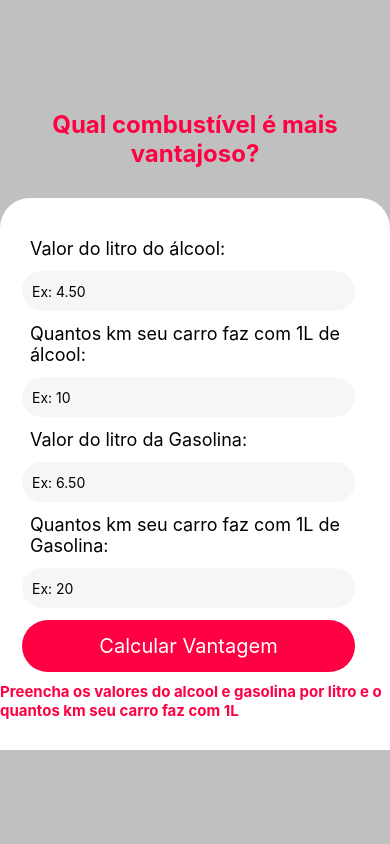
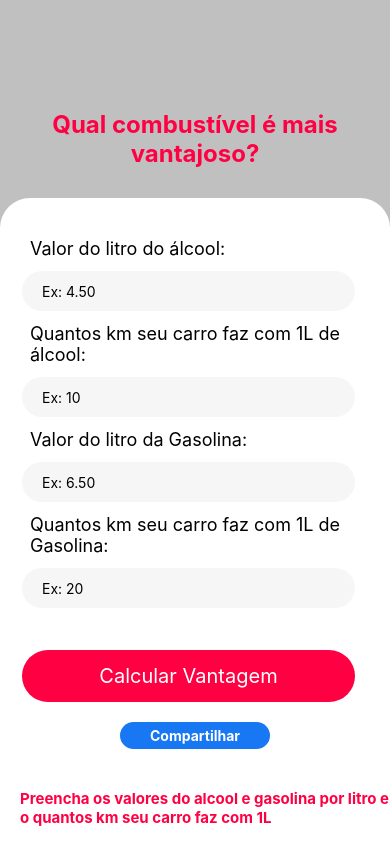
Before and after one commit to Nathalia-Urenha/ReactNative-CalculoCombustivel, a React Native app: screen / in a window 390 px wide. Built offline with nearby package versions, Linux system fonts and the light colour scheme.

Commit message:
Vibração e Compartilhamento

```diff
--- a/App.js
+++ b/App.js
@@ -1,13 +1,15 @@
 import { StatusBar } from "expo-status-bar";
 import React from "react";
-import { StyleSheet, Text, View } from "react-native";
+import { ScrollView, StyleSheet, Text, View } from "react-native";
 import Title from "./src/Title/title";
 import Main from "./src/Main";
 export default function App() {
   return (
     <View style={styles.container}>
-      <Title />
-      <Main />
+      <ScrollView>
+        <Title />
+        <Main />
+      </ScrollView>
     </View>
   );
 }
--- a/src/Form/index.jsx
+++ b/src/Form/index.jsx
@@ -1,5 +1,12 @@
 import React, { useState } from "react";
-import { View, Text, TextInput, Button, TouchableOpacity } from "react-native";
+import {
+  View,
+  Text,
+  TextInput,
+  Button,
+  TouchableOpacity,
+  Vibration,
+} from "react-native";
 import ResultadoVantagem from "../ResultadoVantagem";
 import styles from "./style";
 //form
@@ -12,6 +19,7 @@ export default function Form() {
     "Preencha os valores do alcool e gasolina por litro e o quantos km seu carro faz com 1L"
   );
   const [textButton, setTextButton] = useState("Calcular Vantagem");
+  const [mensagemErro, setMensagemErro] = useState("");
 
   async function calculaVantagem() {
     const alcool = Number(valorAlcool) / Number(consumoAlcool);
@@ -42,12 +50,15 @@ export default function Form() {
       setconsumoAlcool(null);
       setconsumoGasolina(null);
       setTextButton("Calcular novamente");
+      setMensagemErro(null);
       return;
     }
     setTextButton("Calcular Vantagem");
     setMensagemDesc(
       "Preencha os valores do alcool e gasolina por litro e o quantos km seu carro faz com 1L"
     );
+    setMensagemErro("Campo Obrigatório!");
+    Vibration.vibrate(1000);
   }
 
   return (
@@ -61,6 +72,7 @@ export default function Form() {
           placeholder="Ex: 4.50"
           keyboardType="numeric"
         />
+        <Text style={styles.textoMensagemErro}>{mensagemErro}</Text>
         <Text style={styles.formLabel}>
           Quantos km seu carro faz com 1L de álcool:{" "}
         </Text>
@@ -71,6 +83,7 @@ export default function Form() {
           placeholder="Ex: 10"
           keyboardType="numeric"
         />
+        <Text style={styles.textoMensagemErro}>{mensagemErro}</Text>
         <Text style={styles.formLabel}>Valor do litro da Gasolina: </Text>
         <TextInput
           style={styles.input}
@@ -79,6 +92,7 @@ export default function Form() {
           placeholder="Ex: 6.50"
           keyboardType="numeric"
         />
+        <Text style={styles.textoMensagemErro}>{mensagemErro}</Text>
         <Text style={styles.formLabel}>
           Quantos km seu carro faz com 1L de Gasolina:{" "}
         </Text>
@@ -89,6 +103,7 @@ export default function Form() {
           placeholder="Ex: 20"
           keyboardType="numeric"
         />
+        <Text style={styles.textoMensagemErro}>{mensagemErro}</Text>
         <TouchableOpacity
           style={styles.buttonCalculator}
           onPress={() => {
--- a/src/Form/style.js
+++ b/src/Form/style.js
@@ -28,7 +28,7 @@ const styles = StyleSheet.create({
     backgroundColor: "#f6f6f6",
     height: 40,
     margin: 12,
-    paddingLeft: 10,
+    paddingLeft: 20,
   },
   buttonCalculator: {
     borderRadius: 50,
@@ -39,11 +39,18 @@ const styles = StyleSheet.create({
     paddingTop: 14,
     paddingBottom: 14,
     marginLeft: 12,
+    marginTop: 30,
   },
   textButtonCalculator: {
     fontSize: 20,
     color: "#ffffff",
   },
+  textoMensagemErro: {
+    fontSize: 12,
+    color: "red",
+    fontWeight: "bold",
+    paddingLeft: 20,
+  },
 });
 
 export default styles;
--- a/src/Main/index.jsx
+++ b/src/Main/index.jsx
@@ -1,11 +1,11 @@
 import React from "react";
-import { View, Text } from "react-native";
+import { Text, ScrollView } from "react-native";
 import Form from "../Form";
 
 export default function Main() {
   return (
-    <View>
+    <ScrollView>
       <Form />
-    </View>
+    </ScrollView>
   );
 }
--- a/src/ResultadoVantagem/index.jsx
+++ b/src/ResultadoVantagem/index.jsx
@@ -1,10 +1,20 @@
 import React from "react";
-import { View, Text } from "react-native";
+import { View, Text, TouchableOpacity, Share } from "react-native";
 import styles from "./style";
 
 export default function ResultadoVantagem(props) {
+  const onShare = async () => {
+    const result = await Share.share({
+      message: props.mensagem,
+    });
+  };
   return (
     <View style={styles.resultado}>
+      <View style={styles.boxBotao}>
+        <TouchableOpacity onPress={onShare} style={styles.btnCompartilhar}>
+          <Text style={styles.textoCompartilhar}>Compartilhar</Text>
+        </TouchableOpacity>
+      </View>
       <Text style={styles.textResultado}>{props.mensagem}</Text>
     </View>
   );
--- a/src/ResultadoVantagem/style.js
+++ b/src/ResultadoVantagem/style.js
@@ -11,12 +11,32 @@ const styles = StyleSheet.create({
     fontSize: 15,
     color: "#FF0043",
     fontWeight: "bold",
+    paddingLeft: 20,
+    marginBottom: 20,
+    marginTop: 30,
   },
   textMensagem: {
     fontSize: 18,
     color: "#ff0043",
     fontWeight: "bold",
   },
+  boxBotao: {
+    width: "100%",
+    alignItems: "center",
+    marginTop: 10,
+    marginBottom: 10,
+  },
+  textoCompartilhar: {
+    color: "#fff",
+    fontWeight: "bold",
+    paddingHorizontal: 30,
+  },
+  btnCompartilhar: {
+    backgroundColor: "#1877f2",
+    borderRadius: 50,
+    paddingBottom: 5,
+    paddingTop: 5,
+  },
 });
 
 export default styles;
```
